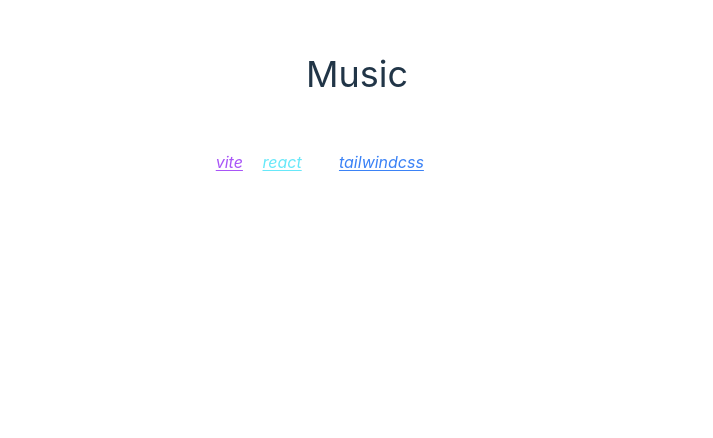
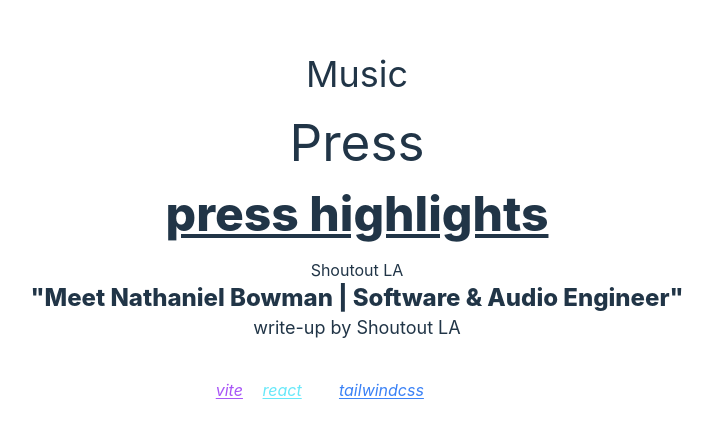
Before and after one commit to actuallyitsnathaniel/ain-audio, a React (Vite) app: page / in a window 1280 px wide. Shown: the part 1566-2004 px from the top of the page, without its empty margins (283-996 px from the left). Before the commit the page ends 1776 px from the top, so only its background shows below. Built offline with nearby package versions, Linux system fonts and the light colour scheme.

Commit message:
finished home header v1

```diff
--- a/src/components/navbar/index.jsx
+++ b/src/components/navbar/index.jsx
@@ -13,6 +13,7 @@
         <NavItem text="About Me" link={`#about-me`} />
         <NavItem text="Music" link={`#music`} />
         {/* <NavItem text="Connect" link={`#connect`} /> */}
+        <NavItem text="Press" link={`#press`} />
       </ul>
     </nav>
   );
@@ -43,6 +44,11 @@
           <NavItem
             text="Connect"
             link={`#connect`}
+            setExpanded={props.setExpanded}
+          />
+          <NavItem
+            text="Press"
+            link={`#press`}
             setExpanded={props.setExpanded}
           />
         </ul>
--- /dev/null
+++ b/src/components/press-link/index.jsx
@@ -0,0 +1,20 @@
+import { PropTypes } from "prop-types";
+
+export const PressLink = ({ href, title, subtitle }) => {
+  return (
+    <div id="press-link">
+      <div className="md:transition md:duration-75 md:ease-in-out md:hover:scale-110">
+        <a className="font-extrabold p-5 text-2xl" href={href}>
+          &quot;{title}&quot;
+        </a>
+      </div>
+      <p className="text-lg">{subtitle}</p>
+    </div>
+  );
+};
+
+PressLink.propTypes = {
+  href: PropTypes.string,
+  title: PropTypes.string,
+  subtitle: PropTypes.string,
+};
--- a/src/main.jsx
+++ b/src/main.jsx
@@ -23,6 +23,9 @@
       {
         path: "#connect",
       },
+      {
+        path: "#press",
+      },
     ],
   },
 ]);
--- a/src/routes/home.jsx
+++ b/src/routes/home.jsx
@@ -1,27 +1,21 @@
-// import { useState } from "react";
 import profilePic from "../assets/images/ain-pfp.jpeg";
-import { TextCursor } from "../components/text-cursor";
 import TypeIt from "typeit-react";
 
+import { TextCursor } from "../components/text-cursor";
 import { SocialLinks } from "../components/social-links";
 
 const Home = () => {
-  // eslint-disable-next-line no-unused-vars
-
   return (
     <div className="flex h-screen flex-wrap flex-col justify-center">
-      <h1 className="group w-min mx-auto">
+      <h1 className="group w-min mx-auto duration-100 hover:scale-110">
         <SocialLinks
-          className={"group-hover:scale-100 scale-0 blur-xl group-hover:blur-0"}
+          className={
+            "group-hover:scale-100 md:scale-0 md:blur-xl group-hover:blur-0"
+          }
         />
-        <span className="flex-nowrap text-base transition-all duration-100 md:text-2xl font-light flex mb-7 justify-center mx-auto hover:scale-110 ">
+        <span className="flex-nowrap text-base md:text-2xl font-light flex mb-7 justify-center mx-auto">
           <TypeIt options={{ cursor: "", speed: 55 }}>
-            <span
-              className="font-light transition-all duration-100 hover:text-white -translate-x-6 cursor-default"
-              onClick={() =>
-                alert("TODO: add social links to float above on click.")
-              }
-            >
+            <span className="font-light hover:text-white -translate-x-6 cursor-default">
               @actuallyitsnathaniel
             </span>
 
--- /dev/null
+++ b/src/routes/press.jsx
@@ -0,0 +1,23 @@
+import { PressLink } from "../components/press-link";
+
+export const Press = () => {
+  return (
+    <div id="press">
+      <h1>Press</h1>
+      <h3 className="text-center py-5 underline text-5xl font-extrabold">
+        press highlights
+      </h3>
+      <a href="" target="_blank" rel="noreferrer noopener">
+        Shoutout LA
+      </a>
+
+      <PressLink
+        href={
+          "https://shoutoutla.com/meet-nathaniel-bowman-software-audio-engineer/"
+        }
+        title={"Meet Nathaniel Bowman | Software & Audio Engineer"}
+        subtitle={"write-up by Shoutout LA"}
+      />
+    </div>
+  );
+};
--- a/src/routes/root.jsx
+++ b/src/routes/root.jsx
@@ -4,6 +4,7 @@
 import Footer from "../components/footer";
 import { NavBar } from "../components/navbar";
 import ScrollToHashElement from "../utilities/ScrollToHashElement";
+import { Press } from "./Press";
 
 const Root = () => {
   // TODO: desktop navbar to become icons?
@@ -15,6 +16,7 @@
         <Home />
         <AboutMe />
         <Music />
+        <Press />
         {/* <Connect /> */}
         <Footer />
         <ScrollToHashElement />
```
